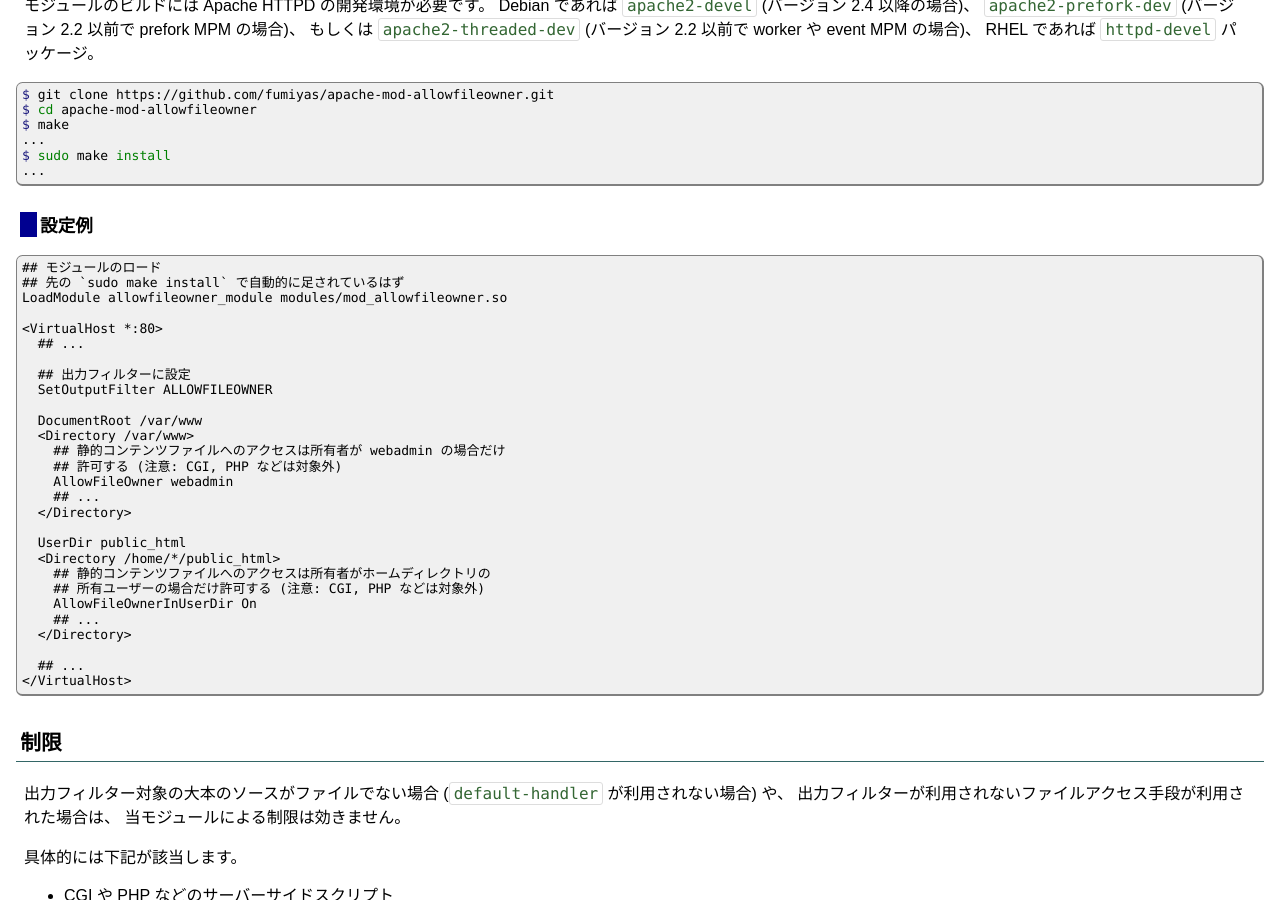
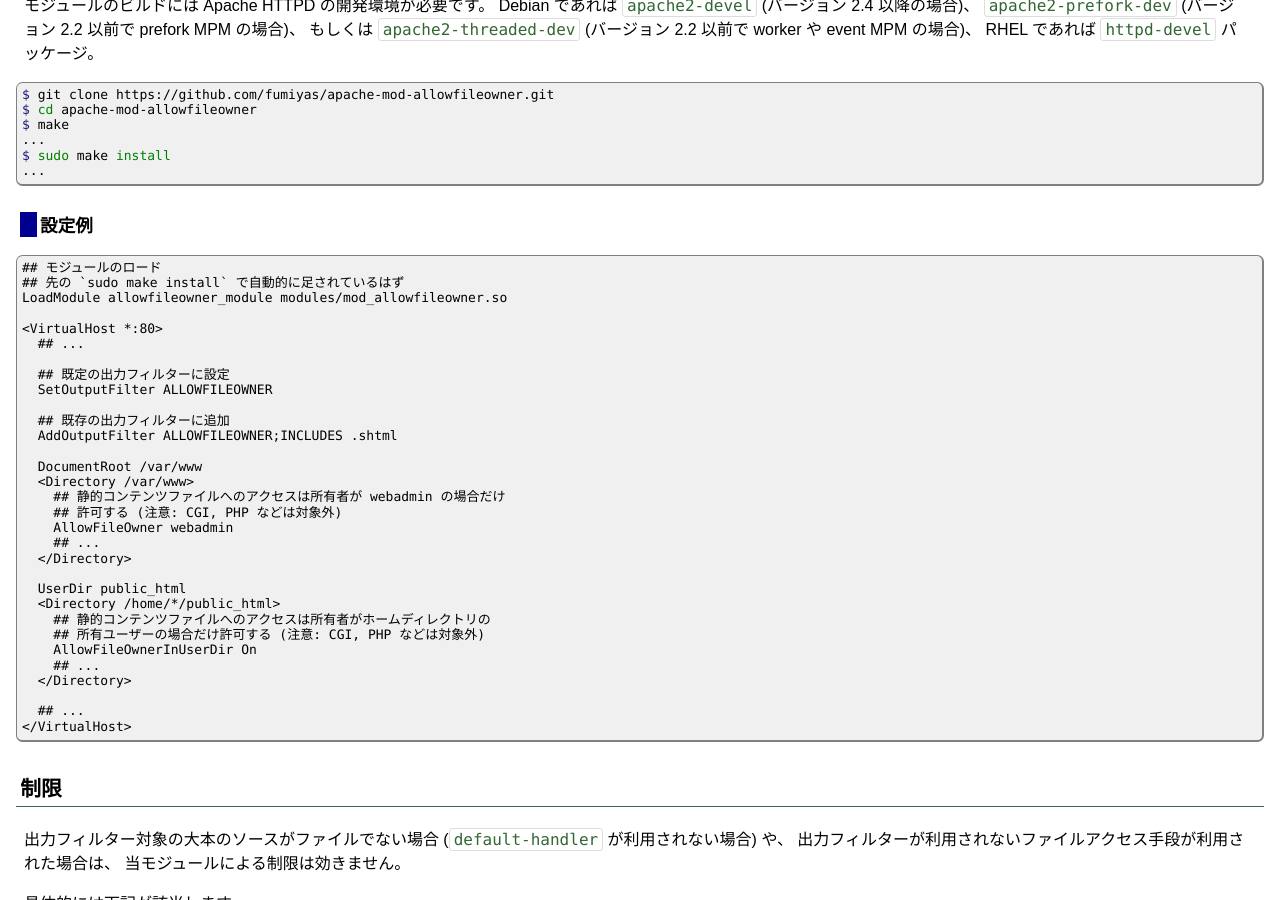
Before and after one commit to fumiyas/fumiyas.github.io, a Jekyll site: the page built from apache/mod-allowfileowner.md, in a window 1280 px wide and 900 px high, scrolled down 895 px. Built offline with Jekyll 4.4.1, drawn with Linux system fonts in a browser that asks for light colours; Markdown is read by kramdown in place of the engine named in the settings; comment, search, counter and statistics services are not loaded.

Commit message:
Add ALLOWFILEOWNER filter to output filter

```diff
--- a/apache/mod-allowfileowner.md
+++ b/apache/mod-allowfileowner.md
@@ -72,8 +72,11 @@ LoadModule allowfileowner_module modules/mod_allowfileowner.so
 <VirtualHost *:80>
   ## ...
 
-  ## 出力フィルターに設定
+  ## 既定の出力フィルターに設定
   SetOutputFilter ALLOWFILEOWNER
+
+  ## 既存の出力フィルターに追加
+  AddOutputFilter ALLOWFILEOWNER;INCLUDES .shtml
 
   DocumentRoot /var/www
   <Directory /var/www>
```
